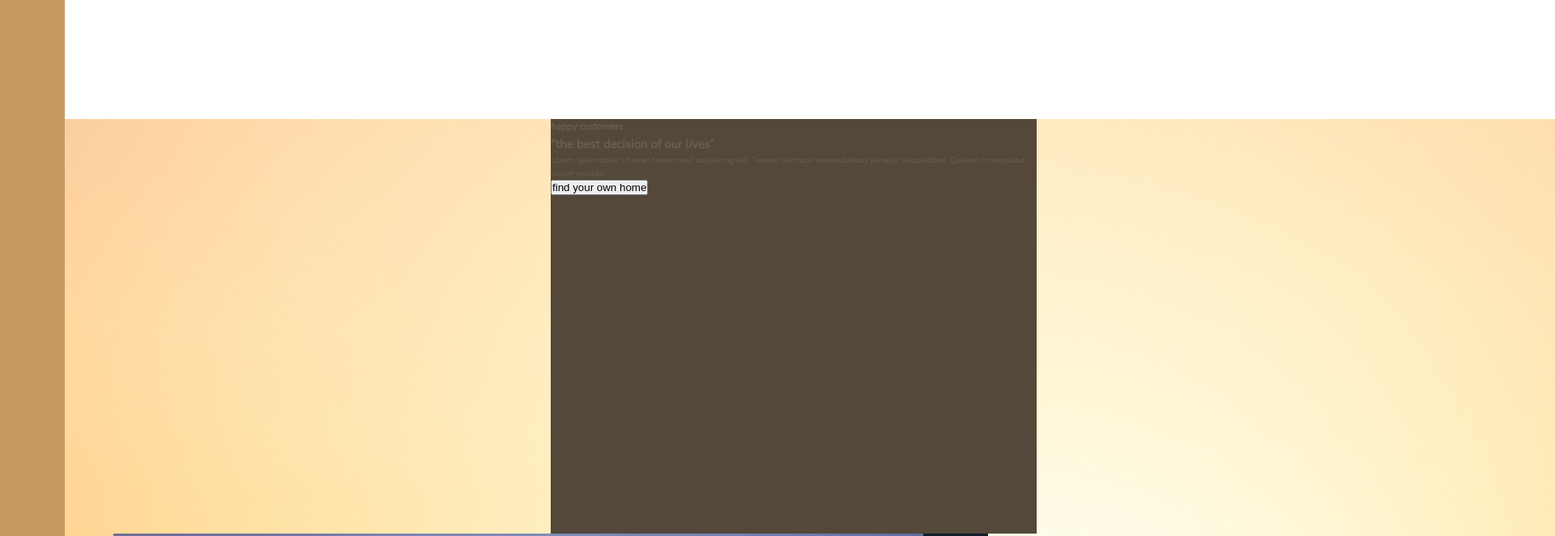
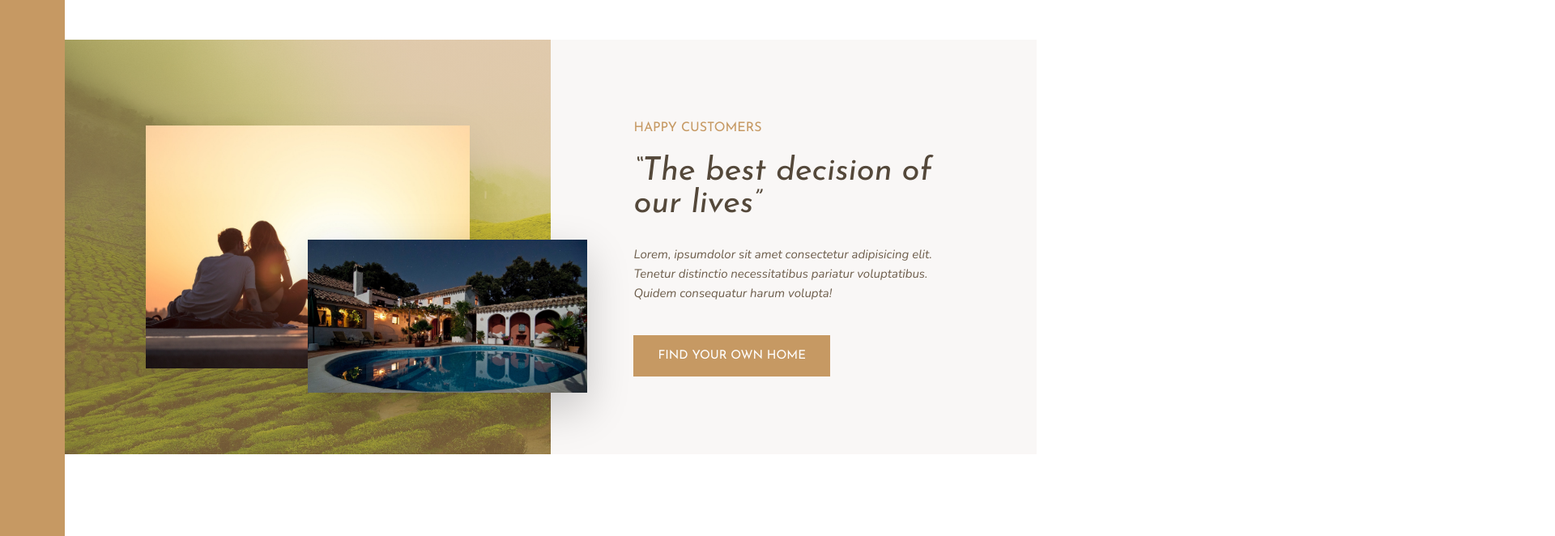
Before and after one commit to iamgraviteja/nexter, a website: page index.html in a window 1280 px wide. Shown: the part 1259-1921 px from the top of the page at 81% size, 1920 px wide, since content can reach past the window. Drawn offline with nearby package versions, Linux system fonts and the light colour scheme.

Commit message:
story styles added

```diff
--- a/sass/_features.scss
+++ b/sass/_features.scss
@@ -3,9 +3,9 @@
     margin: 15rem 0;
 
     display: grid;
+    align-items: start;
     grid-template-columns: repeat(auto-fit, minmax(25rem, 1fr));
     grid-gap: 6rem;
-    align-items: start;
 }
 
 .feature {
--- a/sass/_story.scss
+++ b/sass/_story.scss
@@ -1,12 +1,52 @@
 .story {
-
     &__pictures {
         background-color: $color-primary;
         grid-column: full-start / col-end 4;
+        background-image: linear-gradient(rgba($color-primary, .5), rgba($color-primary, .5)), url(../img/back.jpg);
+        background-size: cover;
+
+        display: grid;
+        grid-template-rows: repeat(6, 1fr);
+        grid-template-columns: repeat(6, 1fr);
+        align-items: center;
+    }
+
+    &__img--1 {
+        width: 100%;
+        grid-row: 2 / 6;
+        grid-column: 2 / 6;
+        box-shadow: 0 2rem 5rem rgba(#000, .1);
+    }
+
+    &__img--2 {
+        box-shadow: 0 2rem 5rem rgba(#000, .2);
+        width: 115%;
+        grid-row: 4 / 6;
+        grid-column: 4 / 7;
+        z-index: 20;
     }
 
     &__content {
-        background-color: $color-grey-dark-1;
+        background-color: $color-grey-light-1;
         grid-column: col-start 5 / full-end;
+
+        padding: 6rem 8vw;
+
+        /*
+        display: flex;
+        flex-direction: column;
+        justify-content: center;
+        align-items: flex-start;
+        */
+
+        display: grid;
+        align-content: center;
+        justify-items: start;
+    }
+
+    &__text {
+        font-size: 1.5rem;
+        font-style: italic;
+        margin-bottom: 4rem;
     }
 }
```
Also changed, not shown: css/style.css, 1 other file.
